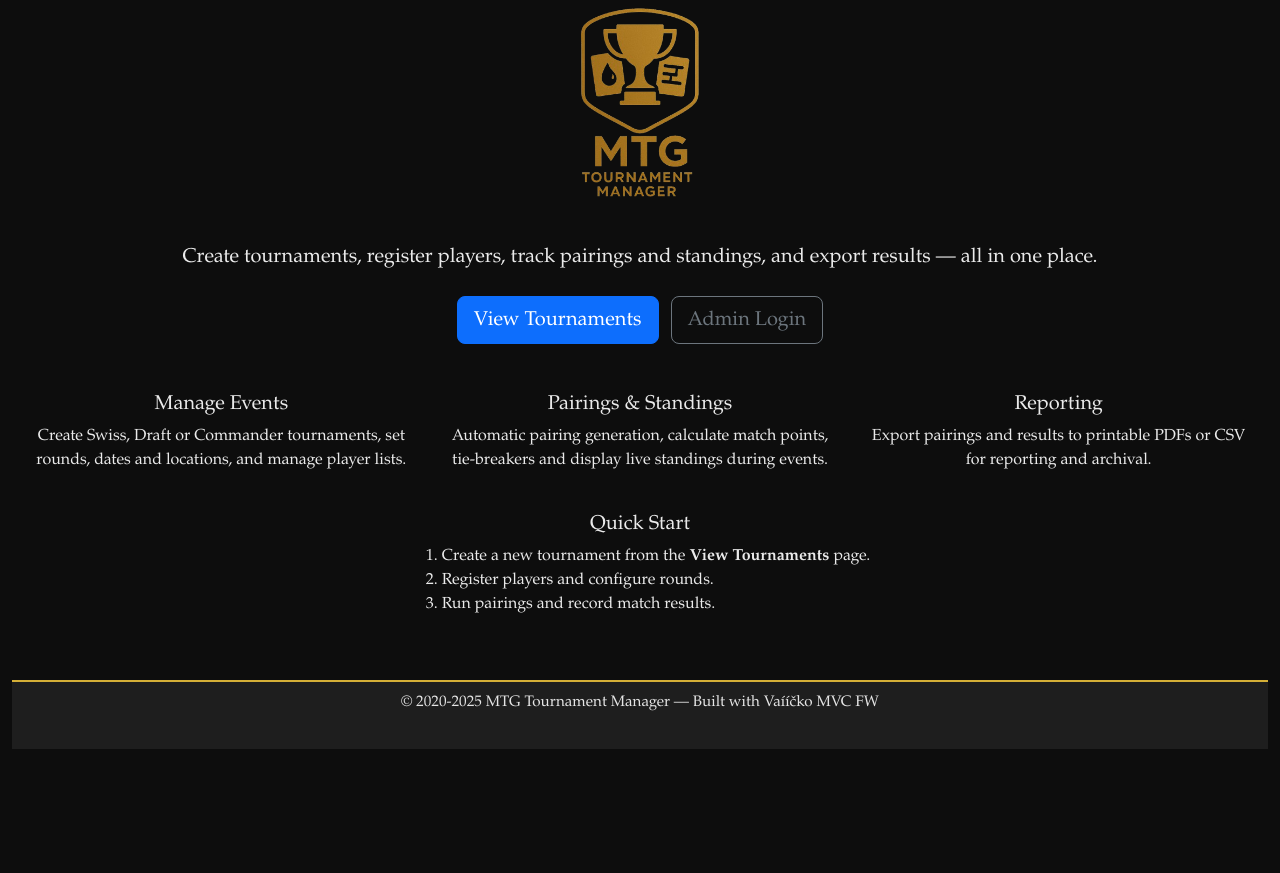
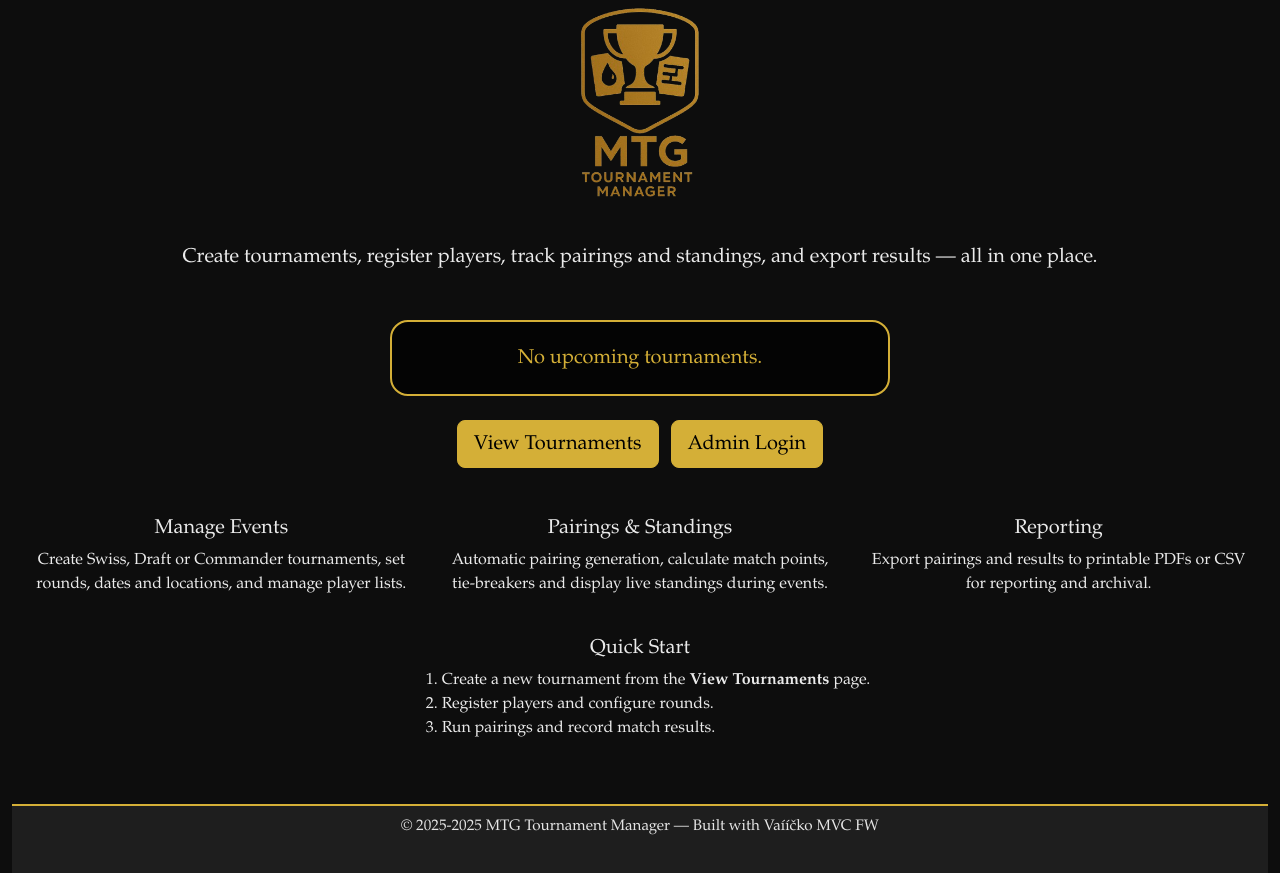
Before and after one commit to Ady38/VAII-MTG_Tournament_Manager, a PHP site: page / in a window 1280 px wide. Shown: the part 236-1109 px from the top of the page. Before the commit the page ends 985 px from the top, so only its background shows below. Run offline with PHP 8.4, Linux system fonts and the light colour scheme; tables that the repository leaves empty hold one stand-in row (values such as "Sample post").

Commit message:
Add next tournament display to homepage and update styles

```diff
--- a/App/Controllers/HomeController.php
+++ b/App/Controllers/HomeController.php
@@ -2,6 +2,7 @@
 
 namespace App\Controllers;
 
+use App\Models\Tournament;
 use Framework\Core\BaseController;
 use Framework\Http\Request;
 use Framework\Http\Responses\Response;
@@ -39,7 +40,13 @@ class HomeController extends BaseController
      */
     public function index(Request $request): Response
     {
-        return $this->html();
+        // Get next upcoming tournament (start_date >= today, order by start_date asc, limit 1)
+        $today = date('Y-m-d');
+        $tournaments = Tournament::getAll('start_date >= ?', [$today], 'start_date ASC', 1);
+        $nextTournament = $tournaments[0] ?? null;
+        return $this->html([
+            'nextTournament' => $nextTournament
+        ]);
     }
 
     /**
--- a/App/Views/Home/index.view.php
+++ b/App/Views/Home/index.view.php
@@ -1,21 +1,46 @@
 <?php
 
 /** @var \Framework\Support\LinkGenerator $link */
+/** @var \App\Models\Tournament|null $nextTournament */
 ?>
-
 <div class="container-fluid">
     <div class="row">
         <div class="col mt-5">
             <div class="text-center">
                 <h1>MTG Tournament Manager</h1>
                 <h4 class="subtitle">Organize and run Magic: The Gathering events with ease</h4>
-                <img src="<?= $link->asset('images/logo_empty.png') ?>" alt="MTG Logo" style="max-width:220px;">
+                <img src="<?= $link->asset('images/logo_empty.png') ?>" alt="MTG Logo" class="home-logo">
 
                 <p class="lead mt-4">Create tournaments, register players, track pairings and standings, and export results — all in one place.</p>
 
+                <?php if ($nextTournament): ?>
+                    <div class="mx-auto mt-5 home-next-tournament-wrapper">
+                        <div class="text-center py-4 px-3 home-next-tournament-card">
+                            <h3 class="mb-2 home-next-tournament-title">
+                                <a href="<?= $link->url('Tournament.detail', ['id' => $nextTournament->tournament_id]) ?>">
+                                    <?= htmlspecialchars($nextTournament->name) ?>
+                                </a>
+                            </h3>
+                            <div class="mb-2 home-next-tournament-location">
+                                <?= htmlspecialchars($nextTournament->location) ?>
+                            </div>
+                            <div class="home-next-tournament-date">
+                                <?= date('j.n.Y', strtotime($nextTournament->start_date)) ?>
+                            </div>
+                            <a href="<?= $link->url('Tournament.detail', ['id' => $nextTournament->tournament_id]) ?>" class="btn btn-primary btn-lg mt-3 home-next-tournament-btn">View Details</a>
+                        </div>
+                    </div>
+                <?php else: ?>
+                    <div class="mx-auto mt-5 home-next-tournament-wrapper">
+                        <div class="text-center py-4 px-3 home-no-tournament-card">
+                            <h5 class="mb-0">No upcoming tournaments.</h5>
+                        </div>
+                    </div>
+                <?php endif; ?>
+
                 <div class="mt-4">
-                    <a class="btn btn-primary btn-lg me-2" href="<?= $link->url('Tournament.index') ?>">View Tournaments</a>
-                    <a class="btn btn-outline-secondary btn-lg" href="<?= $link->url('Auth.login') ?>">Admin Login</a>
+                    <a class="btn btn-primary btn-lg me-2 home-primary-btn" href="<?= $link->url('Tournament.index') ?>">View Tournaments</a>
+                    <a class="btn btn-outline-secondary btn-lg home-primary-btn" href="<?= $link->url('Auth.login') ?>">Admin Login</a>
                 </div>
             </div>
         </div>
@@ -39,7 +64,7 @@
     <div class="row mt-4">
         <div class="col text-center">
             <h5>Quick Start</h5>
-            <ol style="display:inline-block; text-align:left; max-width:600px;">
+            <ol class="home-quickstart-list">
                 <li>Create a new tournament from the <strong>View Tournaments</strong> page.</li>
                 <li>Register players and configure rounds.</li>
                 <li>Run pairings and record match results.</li>
@@ -49,7 +74,7 @@
 
     <footer class="row mt-5">
         <div class="col text-center footer-text mb-4">
-            &copy; 2020-<?= date('Y') ?> MTG Tournament Manager — Built with Vaííčko MVC FW
+            &copy; 2025-<?= date('Y') ?> MTG Tournament Manager — Built with Vaííčko MVC FW
         </div>
     </footer>
 </div>
--- a/public/css/styl.css
+++ b/public/css/styl.css
@@ -42,8 +42,8 @@ a:hover {
 }
 
 button {
-    background: #8B0000; /* Deep red */
-    color: #FFFFFF; /* White text */
+    background: #FFD700;
+    color: #000;
     border: 2px solid #D4AF37; /* Gold border */
     border-radius: 5px;
     padding: 10px 20px;
@@ -51,7 +51,8 @@ button {
 }
 
 button:hover {
-    background: #B22222; /* Lighter red on hover */
+    background: #000;
+    color: #FFD700;
 }
 
 footer {
@@ -75,3 +76,67 @@ footer {
     font-size: 0.95rem;
     opacity: 0.95;
 }
+
+/* Home page specific styles extracted from inline styles */
+.home-logo {
+    max-width: 220px;
+}
+
+.home-next-tournament-wrapper {
+    max-width: 500px;
+}
+
+.home-next-tournament-card {
+    background: rgba(0, 0, 0, 0.7);
+    border: 2px solid #d4af37;
+    border-radius: 18px;
+}
+
+.home-next-tournament-title {
+    color: #d4af37;
+    font-weight: 600;
+    letter-spacing: 1px;
+}
+
+.home-next-tournament-title a {
+    text-decoration: none;
+    color: #d4af37;
+}
+
+.home-next-tournament-location,
+.home-next-tournament-date {
+    color: #ffffff;
+    font-size: 1.15em;
+}
+
+.home-next-tournament-btn {
+    border-radius: 8px;
+    font-weight: 500;
+    letter-spacing: 1px;
+    background-color: #d4af37;
+    border-color: #d4af37;
+    color: #000;
+}
+
+.home-no-tournament-card {
+    background: rgba(0, 0, 0, 0.7);
+    border: 2px solid #d4af37;
+    border-radius: 18px;
+    color: #ffffff;
+}
+
+.home-no-tournament-card h5 {
+    color: #d4af37;
+}
+
+.home-primary-btn {
+    background-color: #d4af37;
+    border-color: #d4af37;
+    color: #000;
+}
+
+.home-quickstart-list {
+    display: inline-block;
+    text-align: left;
+    max-width: 600px;
+}
```
